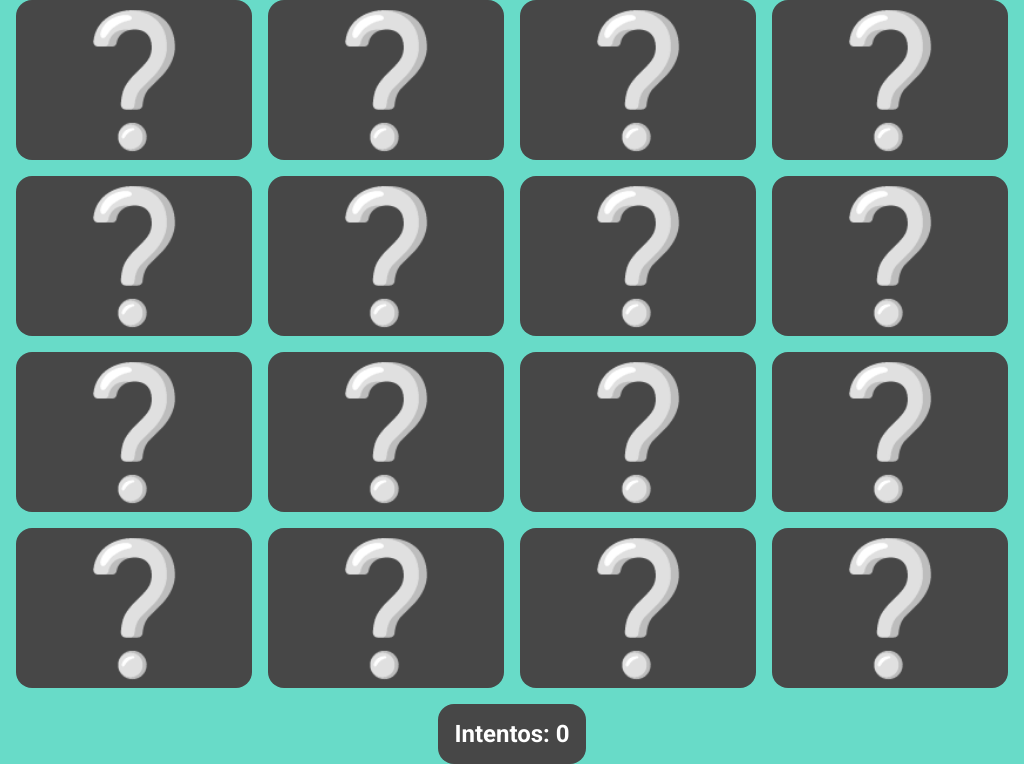
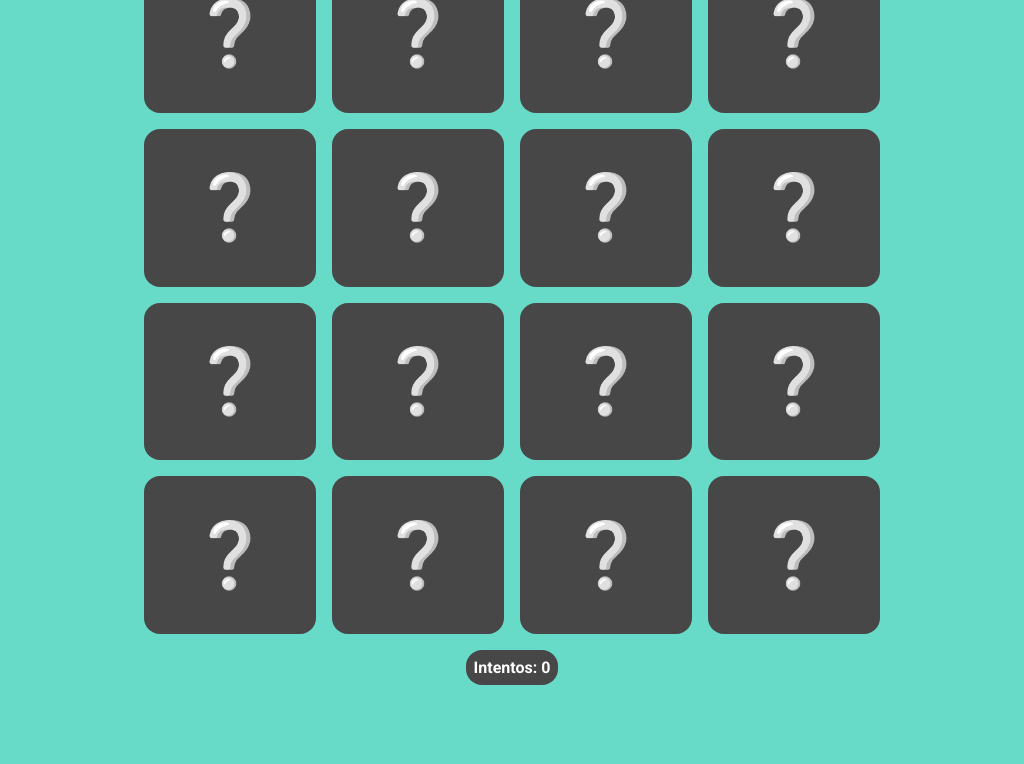
Before and after one commit to valtua/emoji-game, a website built with Parcel: page src/index.html in a window 1024 px wide. Shown: the part 107-871 px from the top of the page. After the commit the page ends 800 px from the top, so only its background shows below. Built offline with nearby package versions, Linux system fonts and the light colour scheme.

Commit message:
improve responsive design

```diff
--- a/src/css/main.css
+++ b/src/css/main.css
@@ -17,10 +17,17 @@
 body {
   background-color: var(--bg-body);
   font-family: "Roboto", sans-serif;
-  height: 100vh;
   margin: 0 auto;
   max-width: 1200px;
   padding: 0 1rem;
+}
+
+.content {
+  display: flex;
+  flex-direction: column;
+  gap: 1rem;
+  height: 100vh;
+  padding: 1rem 0;
 }
 
 .title {
@@ -32,40 +39,20 @@ body {
     -10px 10px 0px var(--color-title-2), -15px 15px 0px var(--color-title-3);
 }
 
-.content {
-  display: flex;
-  flex-direction: column;
-  gap: 1rem;
-  height: 100vh;
-  justify-content: space-evenly;
-  padding: 1rem 0;
-}
-
 .cards {
   display: grid;
   gap: 1rem;
+  padding: 5% 0;
+  height: 100%;
   grid-template-columns: repeat(4, 1fr);
 }
 
 .card {
-  align-items: center;
   background-color: var(--bg-card);
   border-radius: 1rem;
   cursor: pointer;
-  display: flex;
-  font-size: 5rem;
-  height: 10rem;
-  justify-content: center;
   transform-style: preserve-3d;
   transition: transform 1s;
-}
-
-.attempts {
-  align-self: center;
-  background-color: var(--bg-card);
-  border-radius: 1rem;
-  color: var(--color-white);
-  padding: 1rem;
 }
 
 .front,
@@ -73,11 +60,10 @@ body {
   backface-visibility: hidden;
   border-radius: 1rem;
   display: grid;
-  font-size: 8rem;
+  font-size: 4rem;
   height: 100%;
   place-content: center;
   position: absolute;
-  user-select: none;
   width: 100%;
 }
 
@@ -92,6 +78,14 @@ body {
   transition: transform 0.5s;
 }
 
+.attempts {
+  align-self: center;
+  background-color: var(--bg-card);
+  border-radius: 1rem;
+  color: var(--color-white);
+  padding: 1rem;
+}
+
 .modal-overlay {
   background-color: rgba(0, 0, 0, 0.6);
   display: flex;
@@ -102,7 +96,6 @@ body {
   left: 0;
   top: 0;
   position: fixed;
-
   z-index: 10;
 }
 
@@ -135,3 +128,63 @@ body {
 .button:hover {
   border-color: var(--bg-card-back);
 }
+
+/* WIDTH */
+
+@media (max-width: 1024px) {
+  .title {
+    font-size: 1.5rem;
+  }
+
+  .content {
+    padding: 0.5rem 0;
+  }
+
+  .cards {
+    padding: 0;
+  }
+
+  .attempts h2 {
+    font-size: 0.8rem;
+  }
+
+  .attempts {
+    padding: 0.5rem;
+  }
+}
+
+@media (min-width: 640px) and (max-width: 768px) {
+  .cards {
+    padding: 0 4rem;
+  }
+}
+
+@media (min-width: 769px) and (max-width: 1024px) {
+  .title {
+    font-size: 2rem;
+  }
+
+  .cards {
+    padding: 0 8rem;
+  }
+
+  .attempts h2 {
+    font-size: 1rem;
+  }
+}
+
+/* HEIGHT */
+
+@media (max-height: 450px) {
+  .front,
+  .back {
+    font-size: 2rem;
+  }
+}
+
+@media (min-height: 451px) and (max-height: 600px) {
+  .front,
+  .back {
+    font-size: 3rem;
+  }
+}
--- a/src/css/mobile.css
+++ /dev/null
@@ -1,12 +0,0 @@
-.title {
-  font-size: 3rem;
-}
-
-.card {
-  height: 7rem;
-}
-
-.front,
-.back {
-  font-size: 3rem;
-}
--- a/src/index.html
+++ b/src/index.html
@@ -7,11 +7,6 @@
 
     <!-- Styles -->
     <link rel="stylesheet" href="./css/main.css" />
-    <link
-      rel="stylesheet"
-      href="./css/mobile.css"
-      media="all and (max-width: 768px)"
-    />
 
     <!-- Fonts -->
     <link rel="preconnect" href="https://fonts.googleapis.com" />
```
